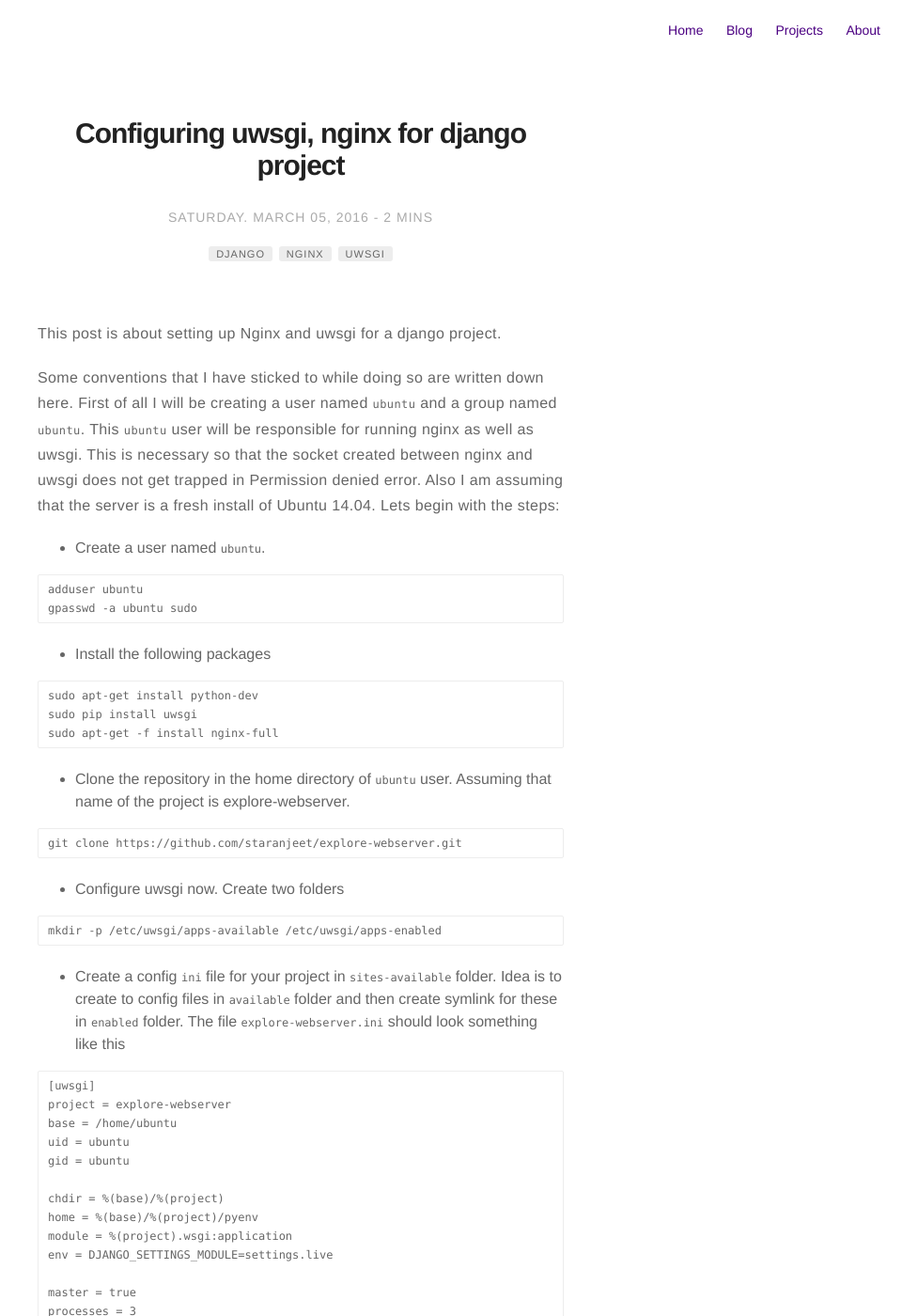
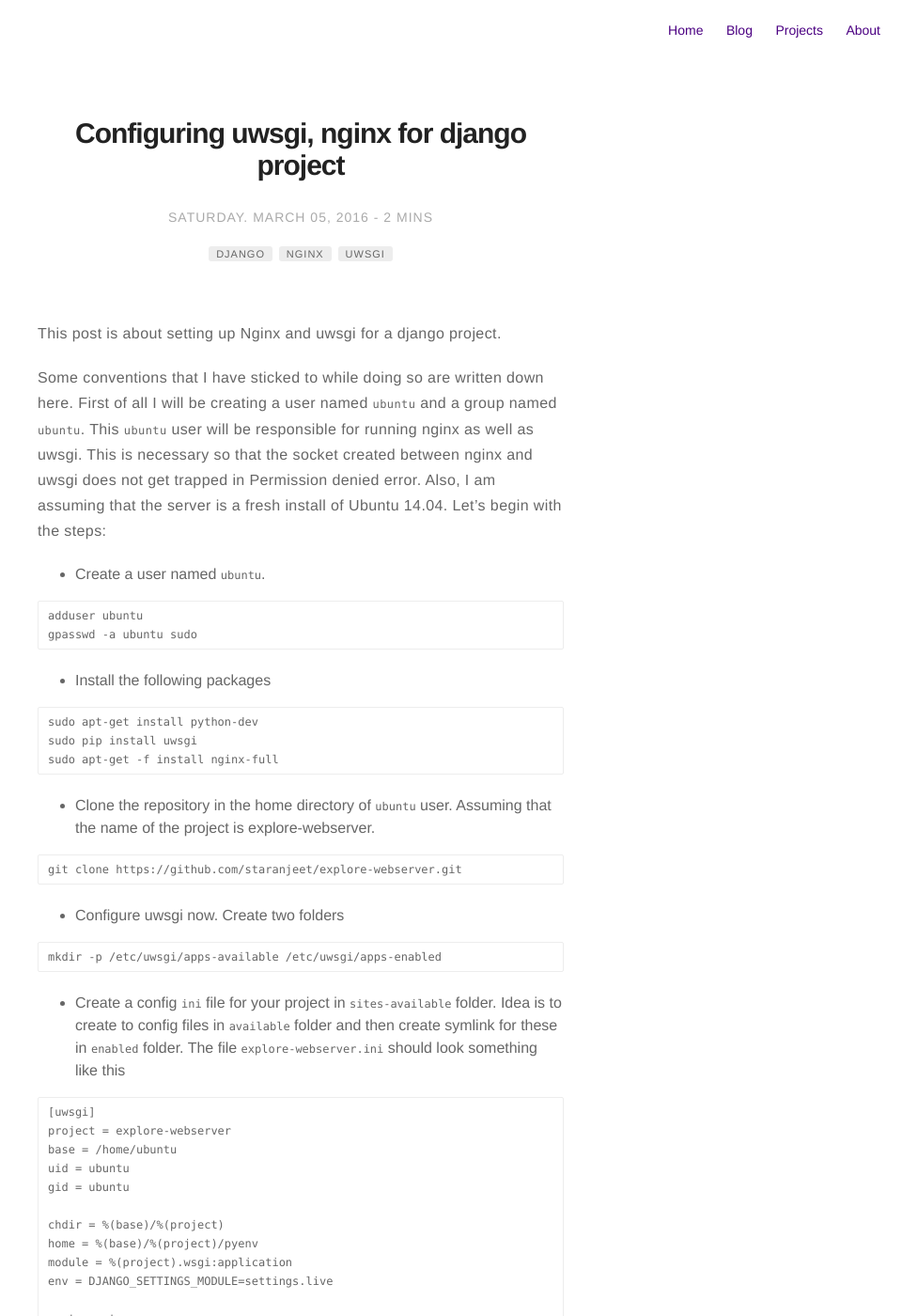
Before and after one commit to taranjeet/taranjeet.github.io, a Jekyll site: the page built from _posts/2016-03-05-configuring-uwsgi-nginx-for-django-project.md, in a window 1280 px wide and 1400 px high. Shown: the whole window at 94% size, without its empty margins (320-1280 px from the left). Built offline with Jekyll 4.4.1, drawn with Linux system fonts in a browser that asks for light colours; comment, search, counter and statistics services are not loaded; some of the changed text lies outside the part shown.

Commit message:
Update 2016-03-05-configuring-uwsgi-nginx-for-django-project.md

````diff
--- a/_posts/2016-03-05-configuring-uwsgi-nginx-for-django-project.md
+++ b/_posts/2016-03-05-configuring-uwsgi-nginx-for-django-project.md
@@ -12,7 +12,7 @@ author: taranjeet
 
 This post is about setting up Nginx and uwsgi for a django project.
 
-Some conventions that I have sticked to while doing so are written down here. First of all I will be creating a user named `ubuntu` and a group named `ubuntu`. This `ubuntu` user will be responsible for running nginx as well as uwsgi.  This is necessary so that the socket created between nginx and uwsgi does not get trapped in Permission denied error. Also I am assuming that the server is a fresh install of Ubuntu 14.04. Lets begin with the steps:
+Some conventions that I have sticked to while doing so are written down here. First of all I will be creating a user named `ubuntu` and a group named `ubuntu`. This `ubuntu` user will be responsible for running nginx as well as uwsgi.  This is necessary so that the socket created between nginx and uwsgi does not get trapped in Permission denied error. Also, I am assuming that the server is a fresh install of Ubuntu 14.04. Let's begin with the steps:
 
 * Create a user named `ubuntu`.
 
@@ -29,7 +29,7 @@ sudo pip install uwsgi
 sudo apt-get -f install nginx-full
 ```
 
-* Clone the repository in the home directory of `ubuntu` user. Assuming that name of the project is explore-webserver.
+* Clone the repository in the home directory of `ubuntu` user. Assuming that the name of the project is explore-webserver.
 
 ```
 git clone https://github.com/staranjeet/explore-webserver.git
@@ -63,7 +63,7 @@ vacuum = true
 
 ```
 
-* Create a upstart script for uwsgi in `/etc/init` folder. This script is created to automatically start the service at boot plus we can manually start/stop or restart/reload the service. Lets name this script as `uwsgi.conf`.
+* Create a upstart script for uwsgi in `/etc/init` folder. This script is created to automatically start the service at boot plus we can manually start/stop or restart/reload the service. Let's name this script as `uwsgi.conf`.
 
 ```
 description "uWSGI application server in Emperor mode"
````
